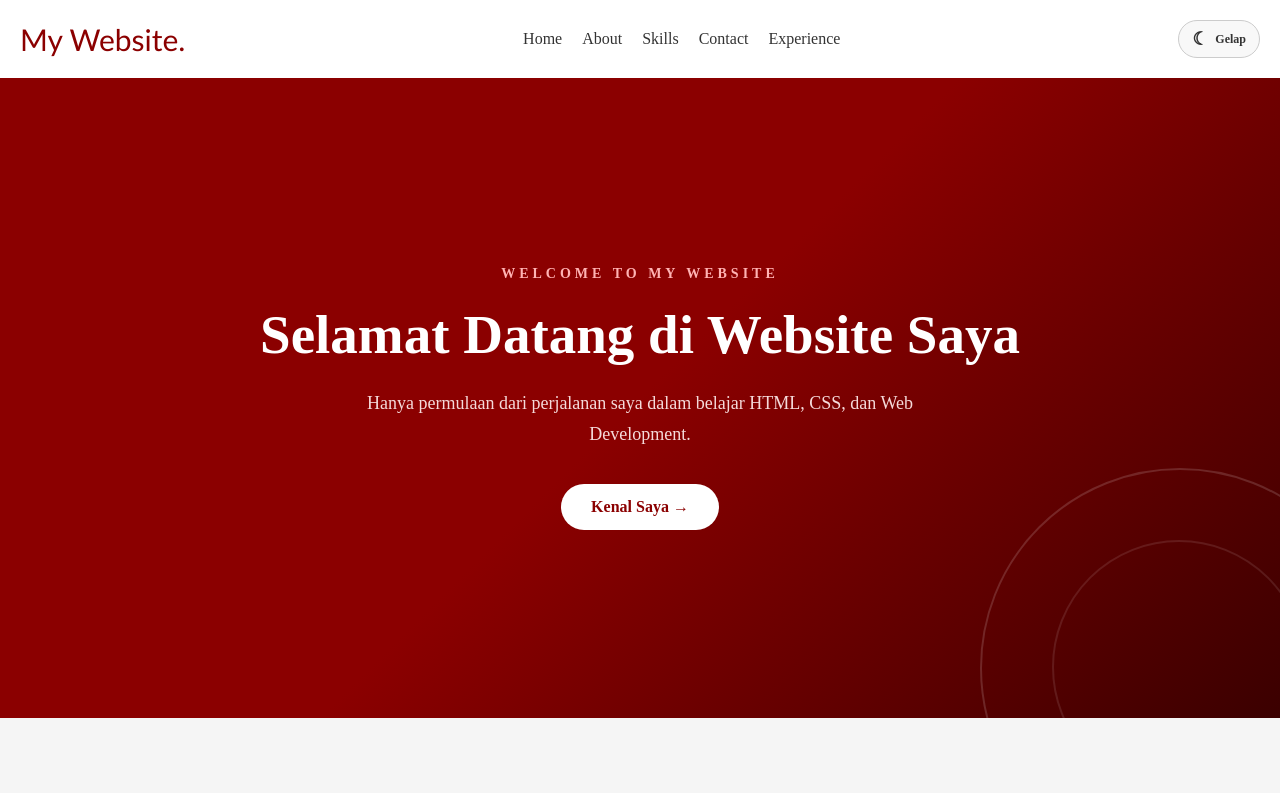
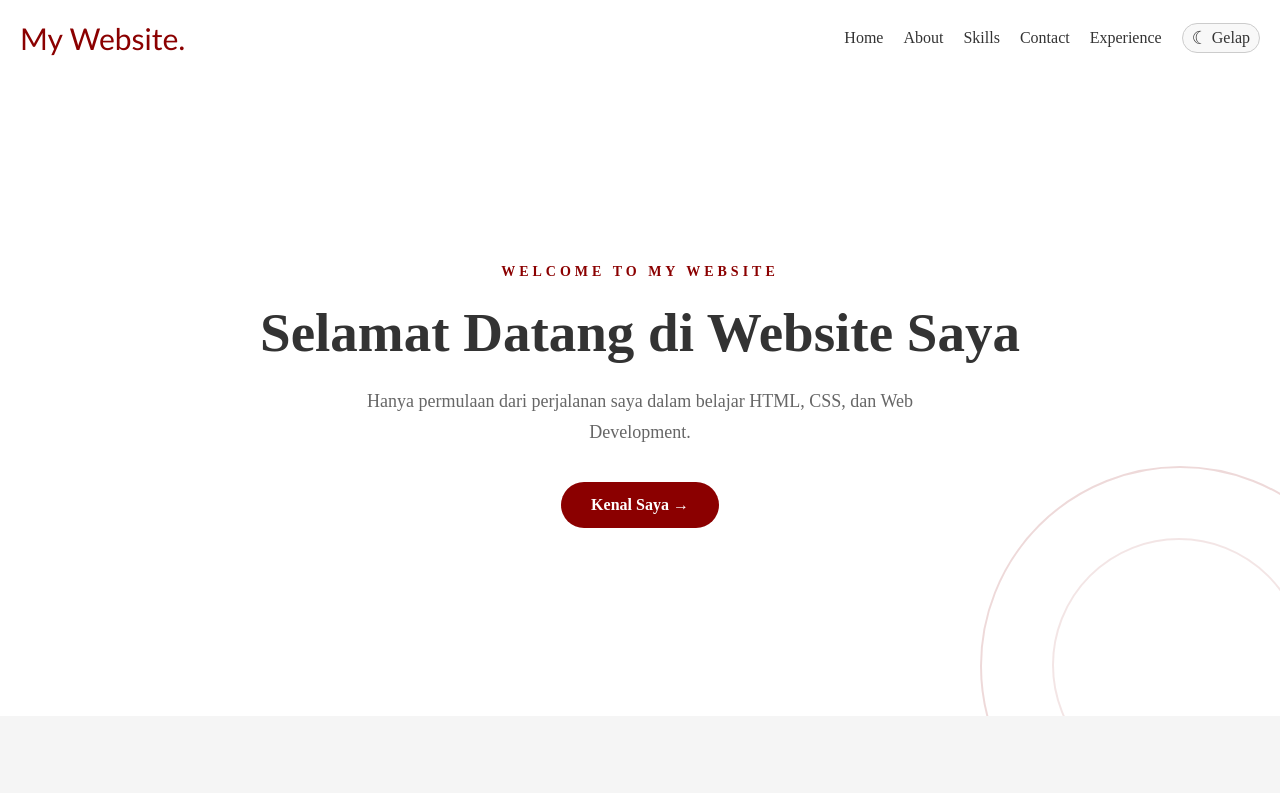
Before and after one commit to Rizki0042/Porto, a website: page index.html in a window 1280 px wide. Shown: the top 793 px of the page. Drawn offline with Linux system fonts and the light colour scheme.

Commit message:
Update colour switchmode

```diff
--- a/index.html
+++ b/index.html
@@ -18,11 +18,13 @@
           <li class="li-navbar"><a href="#skills">Skills</a></li>
           <li class="li-navbar"><a href="#contact">Contact</a></li>
           <li class="li-navbar"><a href="#experience">Experience</a></li>
+          <li class="li-navbar">
+            <button class="theme-toggle" id="theme-toggle" type="button" aria-label="Aktifkan mode gelap" aria-pressed="false">
+              <span class="theme-toggle-icon" aria-hidden="true">☾</span>
+              <span class="theme-toggle-text">Gelap</span>
+            </button>
+          </li>
         </ul>
-        <button class="theme-toggle" id="theme-toggle" type="button" aria-label="Aktifkan mode gelap" aria-pressed="false">
-          <span class="theme-toggle-icon" aria-hidden="true">☾</span>
-          <span class="theme-toggle-text">Gelap</span>
-        </button>
       </nav>
     </header>
 
--- a/style.css
+++ b/style.css
@@ -21,6 +21,12 @@
   --input-background: #fff;
   --skill-bar: #ddd;
   --header-background: #fff;
+
+  /* Mode Terang: Hero Putih Clean */
+  --hero-bg: #ffffff;
+  --hero-text: var(--text);
+  --hero-subtitle: var(--primary);
+  --hero-desc: var(--text-muted);
 }
 
 body.dark-mode {
@@ -35,6 +41,12 @@ body.dark-mode {
   --input-background: #202020;
   --skill-bar: #4a4a4a;
   --header-background: #202020;
+
+  /* Mode Gelap: Hero Elegan (Dark Charcoal/Black Gradient) */
+  --hero-bg: linear-gradient(135deg, #1f1f1f, #121212, #0a0a0a);
+  --hero-text: #ffffff;
+  --hero-subtitle: var(--primary-light);
+  --hero-desc: #b5b5b5;
 }
 
 *,
@@ -80,6 +92,7 @@ header {
   display: flex;
   list-style-type: none;
   gap: 20px;
+  align-items: center; /* Sejajar secara vertikal */
 }
 
 .li-navbar a {
@@ -92,20 +105,25 @@ header {
   color: var(--primary);
 }
 
+.li-navbar:last-child {
+  display: flex;
+  align-items: center;
+}
+
 .theme-toggle {
   display: inline-flex;
   align-items: center;
-  gap: 7px;
-  padding: 9px 13px;
+  gap: 4px;
+  padding: 5px 9px;
   border: 1px solid var(--border);
-  border-radius: 20px;
+  border-radius: 16px;
   background-color: var(--background-light);
   color: var(--text);
   font: inherit;
-  font-size: 12px;
-  font-weight: bold;
+  font-size: inherit;
+  font-weight: normal;
   cursor: pointer;
-  transition: 0.25s ease;
+  transition: color 0.25s ease;
 }
 
 .theme-toggle:hover {
@@ -124,12 +142,7 @@ header {
 
 .section {
   min-height: 80vh;
-  background: linear-gradient(
-    135deg,
-    var(--primary),
-    var(--primary-dark),
-    var(--primary-darker)
-  );
+  background: var(--hero-bg);
 
   display: flex;
   justify-content: center;
@@ -139,6 +152,7 @@ header {
 
   position: relative;
   overflow: hidden;
+  transition: background 0.25s ease;
 }
 
 .hero-content {
@@ -148,7 +162,7 @@ header {
 }
 
 .hero-subtitle {
-  color: var(--primary-soft);
+  color: var(--hero-subtitle);
   font-size: 14px;
   font-weight: bold;
   letter-spacing: 4px;
@@ -156,14 +170,14 @@ header {
 }
 
 .hero-content h1 {
-  color: var(--white);
+  color: var(--hero-text);
   font-size: 55px;
   line-height: 1.2;
   margin-bottom: 20px;
 }
 
 .hero-description {
-  color: var(--primary-text-light);
+  color: var(--hero-desc);
   font-size: 18px;
   line-height: 1.7;
   max-width: 600px;
@@ -172,22 +186,20 @@ header {
 
 .hero-button {
   display: inline-block;
-
   padding: 14px 30px;
 
-  background-color: var(--white);
-  color: var(--primary);
+  background-color: var(--primary);
+  color: var(--white);
 
   text-decoration: none;
   border-radius: 30px;
 
   font-weight: bold;
-
   transition: 0.3s;
 }
 
 .hero-button:hover {
-  background-color: var(--primary-light);
+  background-color: var(--primary-dark);
   transform: translateY(-3px);
 }
 
@@ -197,30 +209,21 @@ header {
 
 .hero-decoration {
   position: absolute;
-
   width: 400px;
   height: 400px;
-
-  border: 2px solid rgba(255, 255, 255, 0.15);
-
+  border: 2px solid rgba(139, 0, 0, 0.15);
   border-radius: 50%;
-
   right: -100px;
   bottom: -150px;
 }
 
 .hero-decoration::before {
   content: "";
-
   position: absolute;
-
   width: 250px;
   height: 250px;
-
-  border: 2px solid rgba(255, 255, 255, 0.1);
-
+  border: 2px solid rgba(139, 0, 0, 0.1);
   border-radius: 50%;
-
   top: 70px;
   left: 70px;
 }
@@ -231,7 +234,6 @@ header {
 
 .section-aboutme {
   min-height: 80vh;
-
   background-color: var(--background);
 
   display: flex;
@@ -239,7 +241,6 @@ header {
   align-items: center;
 
   text-align: center;
-
   padding: 80px 20px;
 }
 
@@ -261,9 +262,7 @@ header {
 
 .img-aboutme {
   height: 350px;
-
   border-radius: 20px;
-
   object-fit: cover;
 }
 
@@ -273,7 +272,6 @@ header {
 
 .section-skills {
   min-height: 80vh;
-
   background-color: var(--surface);
 
   display: flex;
@@ -281,7 +279,6 @@ header {
   align-items: center;
 
   text-align: center;
-
   padding: 80px 20px;
 }
 
@@ -303,13 +300,9 @@ header {
 
 .skills-card {
   background-color: var(--background-light);
-
   padding: 35px;
-
   border-radius: 20px;
-
   box-shadow: 0 10px 30px rgba(0, 0, 0, 0.1);
-
   text-align: left;
 }
 
@@ -324,28 +317,21 @@ header {
 .skill-info {
   display: flex;
   justify-content: space-between;
-
   margin-bottom: 8px;
-
   font-weight: bold;
 }
 
 .skill-bar {
   width: 100%;
   height: 12px;
-
   background-color: var(--skill-bar);
-
   border-radius: 20px;
-
   overflow: hidden;
 }
 
 .skill-progress {
   height: 100%;
-
   background-color: var(--primary);
-
   border-radius: 20px;
 }
 
@@ -405,7 +391,6 @@ header {
   display: flex;
   flex-direction: column;
   gap: 25px;
-
   text-align: left;
 }
 
@@ -415,21 +400,17 @@ header {
 
 .experience-card {
   background-color: var(--background-light);
-
   padding: 30px;
   border-radius: 20px;
-
   box-shadow: 0 10px 30px rgba(0, 0, 0, 0.08);
 
   display: flex;
   gap: 30px;
-
   transition: 0.3s;
 }
 
 .experience-card:hover {
   transform: translateY(-5px);
-
   box-shadow: 0 15px 35px rgba(0, 0, 0, 0.12);
 }
 
@@ -442,14 +423,11 @@ header {
   height: fit-content;
 
   padding: 10px 15px;
-
   background-color: var(--primary);
   color: var(--white);
 
   border-radius: 20px;
-
   text-align: center;
-
   font-size: 14px;
   font-weight: bold;
 }
@@ -464,33 +442,25 @@ header {
 
 .experience-content h3 {
   color: var(--text);
-
   font-size: 23px;
-
   margin-bottom: 6px;
 }
 
 .experience-content h4 {
   color: var(--primary);
-
   font-size: 16px;
-
   margin-bottom: 15px;
 }
 
 .experience-content p {
   color: var(--text-muted);
-
   line-height: 1.7;
-
   margin-bottom: 15px;
 }
 
 .experience-content ul {
   padding-left: 20px;
-
   color: var(--text-muted);
-
   line-height: 1.8;
 }
 
@@ -504,7 +474,6 @@ header {
 
 .section-contact {
   min-height: 80vh;
-
   background-color: var(--background);
 
   display: flex;
@@ -517,40 +486,31 @@ header {
 .container-contact {
   width: 100%;
   max-width: 700px;
-
   text-align: center;
 }
 
 .container-contact h2 {
   font-size: 40px;
-
   color: var(--primary);
-
   margin-bottom: 10px;
 }
 
 .container-contact > p {
   color: var(--text-muted);
-
   margin-bottom: 35px;
 }
 
 .contact-card {
   background-color: var(--surface);
-
   padding: 35px;
-
   border-radius: 20px;
-
   box-shadow: 0 10px 30px rgba(0, 0, 0, 0.1);
-
   text-align: left;
 }
 
 .form-group {
   display: flex;
   flex-direction: column;
-
   margin-bottom: 20px;
 }
 
@@ -562,16 +522,13 @@ header {
 .form-group input,
 .form-group textarea {
   padding: 13px;
-
   border: 1px solid var(--border);
-
   border-radius: 10px;
 
   font-size: 15px;
   font-family: inherit;
   background-color: var(--input-background);
   color: var(--text);
-
   outline: none;
 }
 
@@ -586,11 +543,8 @@ header {
 
 .contact-card button {
   width: 100%;
-
   padding: 14px;
-
   border: none;
-
   border-radius: 10px;
 
   background-color: var(--primary);
@@ -598,7 +552,6 @@ header {
 
   font-size: 16px;
   font-weight: bold;
-
   cursor: pointer;
 
   transition: 0.3s;
@@ -606,7 +559,6 @@ header {
 
 .contact-card button:hover {
   background-color: var(--primary-dark);
-
   transform: translateY(-2px);
 }
 
@@ -616,24 +568,18 @@ header {
 
 .footer {
   background-color: var(--primary-darker);
-
   color: var(--white);
-
   padding-top: 50px;
 }
 
 .container-footer {
   max-width: 1000px;
-
   margin: auto;
-
   padding: 0 30px 40px;
 
   display: flex;
-
   justify-content: space-between;
   align-items: center;
-
   gap: 50px;
 }
 
@@ -658,9 +604,7 @@ header {
 
 .footer-links a {
   color: var(--white);
-
   text-decoration: none;
-
   transition: 0.3s;
 }
 
@@ -670,15 +614,12 @@ header {
 
 .footer-bottom {
   border-top: 1px solid rgba(255, 255, 255, 0.2);
-
   text-align: center;
-
   padding: 20px;
 }
 
 .footer-bottom p {
   color: #aaa;
-
   font-size: 14px;
 }
 
@@ -687,18 +628,10 @@ header {
 ========================= */
 
 @media screen and (max-width: 768px) {
-  /* ===== NAVBAR ===== */
-
   .container-navbar {
     padding: 15px 20px;
-
     flex-direction: column;
-
     gap: 15px;
-  }
-
-  .theme-toggle {
-    order: 3;
   }
 
   .title-navbar {
@@ -707,9 +640,7 @@ header {
 
   .ul-navbar {
     gap: 15px;
-
     flex-wrap: wrap;
-
     justify-content: center;
   }
 
@@ -717,17 +648,13 @@ header {
     font-size: 14px;
   }
 
-  /* ===== HERO ===== */
-
   .section {
     min-height: 70vh;
-
     padding: 60px 20px;
   }
 
   .hero-subtitle {
     font-size: 12px;
-
     letter-spacing: 3px;
   }
 
@@ -742,16 +669,12 @@ header {
   .hero-decoration {
     width: 250px;
     height: 250px;
-
     right: -100px;
     bottom: -100px;
   }
 
-  /* ===== ABOUT ===== */
-
   .section-aboutme {
     min-height: auto;
-
     padding: 70px 20px;
   }
 
@@ -766,15 +689,11 @@ header {
   .img-aboutme {
     width: 100%;
     height: auto;
-
     max-width: 350px;
   }
 
-  /* ===== SKILLS ===== */
-
   .section-skills {
     min-height: auto;
-
     padding: 70px 20px;
   }
 
@@ -790,11 +709,8 @@ header {
     margin-bottom: 22px;
   }
 
-  /* ===== CONTACT ===== */
-
   .section-contact {
     min-height: auto;
-
     padding: 70px 20px;
   }
 
@@ -806,15 +722,10 @@ header {
     padding: 25px 20px;
   }
 
-  /* ===== FOOTER ===== */
-
   .container-footer {
     flex-direction: column;
-
     text-align: center;
-
     padding: 40px 20px;
-
     gap: 30px;
   }
 
@@ -824,9 +735,7 @@ header {
 
   .footer-links {
     flex-wrap: wrap;
-
     justify-content: center;
-
     gap: 15px;
   }
 
@@ -835,13 +744,7 @@ header {
   }
 }
 
-/* =========================
-   EXTRA SMALL SCREEN
-========================= */
-
 @media screen and (max-width: 480px) {
-  /* ===== NAVBAR ===== */
-
   .title-navbar {
     font-size: 24px;
   }
@@ -854,8 +757,6 @@ header {
     font-size: 13px;
   }
 
-  /* ===== HERO ===== */
-
   .hero-content h1 {
     font-size: 32px;
   }
@@ -866,17 +767,12 @@ header {
 
   .hero-button {
     padding: 12px 25px;
-
     font-size: 14px;
   }
-
-  /* ===== ABOUT ===== */
 
   .container-aboutme h2 {
     font-size: 28px;
   }
-
-  /* ===== SKILLS ===== */
 
   .container-skills h2 {
     font-size: 28px;
@@ -885,8 +781,6 @@ header {
   .skills-card {
     padding: 20px 15px;
   }
-
-  /* ===== CONTACT ===== */
 
   .container-contact h2 {
     font-size: 28px;
@@ -901,8 +795,6 @@ header {
     font-size: 14px;
   }
 
-  /* ===== FOOTER ===== */
-
   .footer-content h3 {
     font-size: 24px;
   }
```
